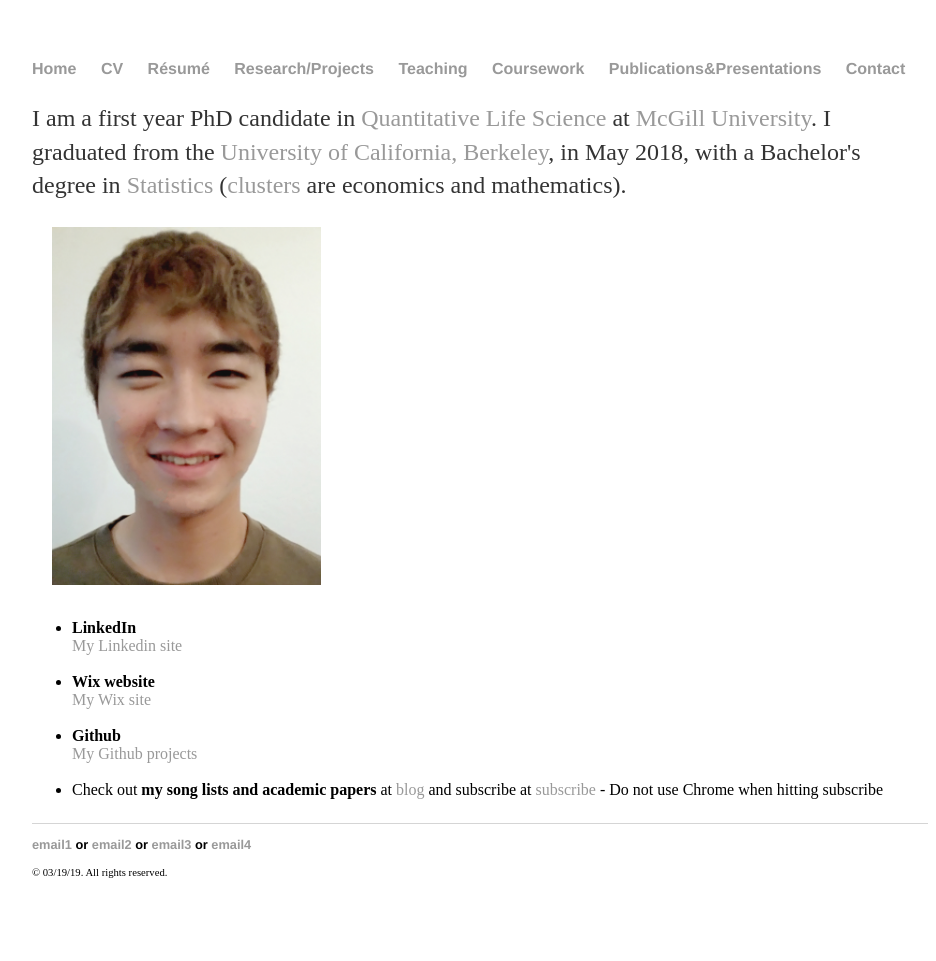
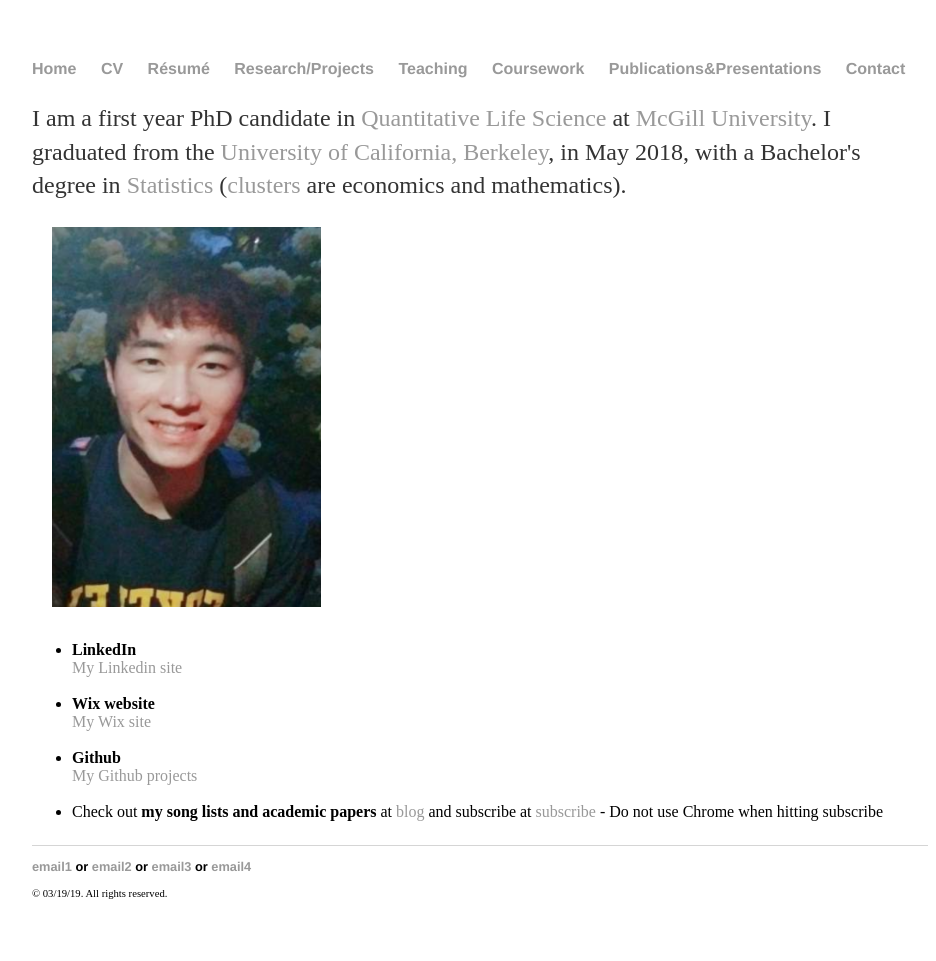
Before and after one commit to yjkweon24/yjkweon24.github.io, a Jekyll site: the page built from index.html, in a window 1280 px wide. Shown: the whole page, without its empty margins (160-1096 px from the left). Built offline with Jekyll 4.4.1, drawn with Linux system fonts in a browser that asks for light colours; before the commit the page ends 940 px from its top, so only the background shows below that.

Commit message:
update image

```diff
--- a/index.html
+++ b/index.html
@@ -9,7 +9,7 @@
         </p>
 </div><!-- /.blurb -->
 
-<p><img class="profile-picture" src="images/Jin.jpg" alt="hi This is Jin" hspace=20 width="30%" height = "50%"><br>
+<p><img class="profile-picture" src="images/1.png" alt="hi This is Jin" hspace=20 width="30%" height = "50%"><br>
 
 	<ul>
 		<li> <b>LinkedIn</b> </li>
```
